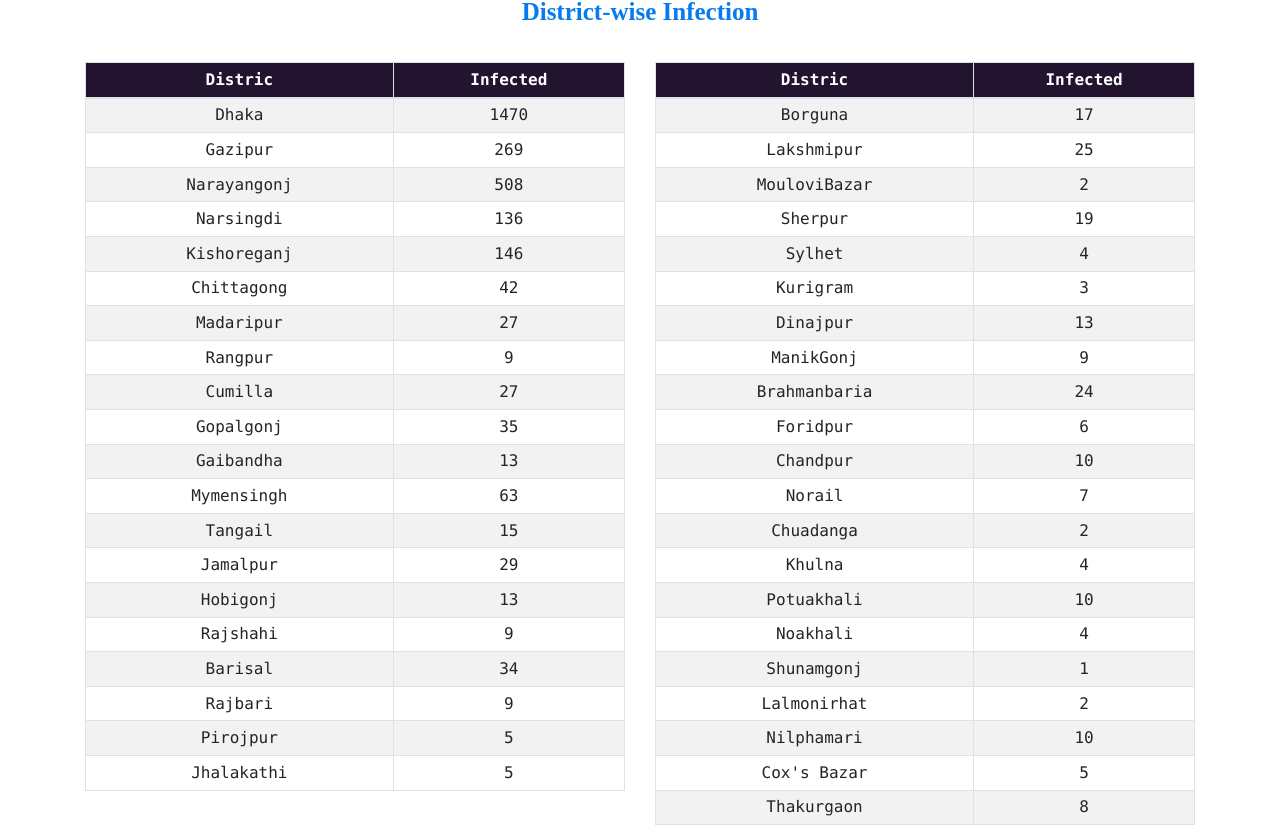
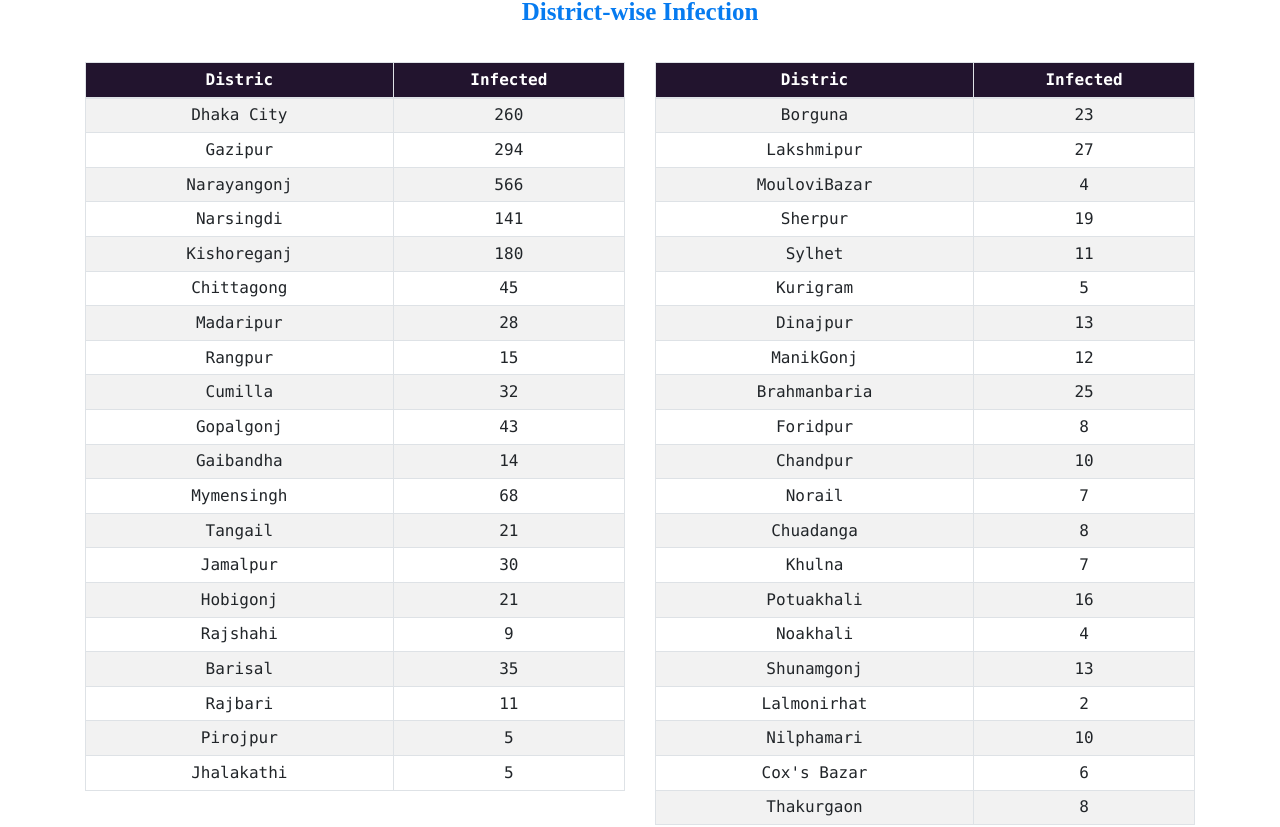
Before and after one commit to smdurjoy/covid, a React (Create React App) app: page /BdAllInfo in a window 1280 px wide. Shown: the part 1491-2318 px from the top of the page. Built offline with nearby package versions, Linux system fonts and the light colour scheme; a web font is replaced by a local one.

Commit message:
Update BdAllInfo.js

```diff
--- a/src/components/BdAllInfo/BdAllInfo.js
+++ b/src/components/BdAllInfo/BdAllInfo.js
@@ -253,64 +253,64 @@ export default class BdAllInfo extends Component {
 
                                 <tbody>
                                     <tr>
-                                        <td>Dhaka</td>
-                                        <td>1470</td>
+                                        <td>Dhaka City</td>
+                                        <td>260</td>
                                     </tr>
                                     <tr>
                                         <td>Gazipur</td>
-                                        <td>269</td>
+                                        <td>294</td>
                                     </tr>
                                     <tr>
                                         <td>Narayangonj</td>
-                                        <td>508</td>
+                                        <td>566</td>
                                     </tr>
                                     <tr>
                                         <td>Narsingdi</td>
-                                        <td>136</td>
+                                        <td>141</td>
                                     </tr>
                                     <tr>
                                         <td>Kishoreganj</td>
-                                        <td>146</td>
+                                        <td>180</td>
                                     </tr>
                                     <tr>
                                         <td>Chittagong</td>
-                                        <td>42</td>
+                                        <td>45</td>
                                     </tr>
                                     <tr>
                                         <td>Madaripur</td>
-                                        <td>27</td>
+                                        <td>28</td>
                                     </tr>
                                     <tr>
                                         <td>Rangpur</td>
-                                        <td>9</td>
+                                        <td>15</td>
                                     </tr>
                                     <tr>
                                         <td>Cumilla</td>
-                                        <td>27</td>
+                                        <td>32</td>
                                     </tr>
                                     <tr>
                                         <td>Gopalgonj</td>
-                                        <td>35</td>
+                                        <td>43</td>
                                     </tr>
                                     <tr>
                                         <td>Gaibandha</td>
-                                        <td>13</td>
+                                        <td>14</td>
                                     </tr>
                                     <tr>
                                         <td>Mymensingh</td>
-                                        <td>63</td>
+                                        <td>68</td>
                                     </tr>
                                     <tr>
                                         <td>Tangail</td>
-                                        <td>15</td>
+                                        <td>21</td>
                                     </tr>
                                     <tr>
                                         <td>Jamalpur</td>
-                                        <td>29</td>
+                                        <td>30</td>
                                     </tr>
                                     <tr>
                                         <td>Hobigonj</td>
-                                        <td>13</td>
+                                        <td>21</td>
                                     </tr>
                                     <tr>
                                         <td>Rajshahi</td>
@@ -318,11 +318,11 @@ export default class BdAllInfo extends Component {
                                     </tr>
                                     <tr>
                                         <td>Barisal</td>
-                                        <td>34</td>
+                                        <td>35</td>
                                     </tr>
                                     <tr>
                                         <td>Rajbari</td>
-                                        <td>9</td>
+                                        <td>11</td>
                                     </tr>
                                     <tr>
                                         <td>Pirojpur</td>
@@ -334,15 +334,15 @@ export default class BdAllInfo extends Component {
                                     </tr>
                                     <tr>
                                         <td>Borguna</td>
-                                        <td>17</td>
+                                        <td>23</td>
                                     </tr>
                                     <tr>
                                         <td>Lakshmipur</td>
-                                        <td>25</td>
+                                        <td>27</td>
                                     </tr>
                                     <tr>
                                         <td>MouloviBazar</td>
-                                        <td>2</td>
+                                        <td>4</td>
                                     </tr>
                                     <tr>
                                         <td>Sherpur</td>
@@ -350,11 +350,11 @@ export default class BdAllInfo extends Component {
                                     </tr>
                                     <tr>
                                         <td>Sylhet</td>
-                                        <td>4</td>
+                                        <td>11</td>
                                     </tr>
                                     <tr>
                                         <td>Kurigram</td>
-                                        <td>3</td>
+                                        <td>5</td>
                                     </tr>
                                     <tr>
                                         <td>Dinajpur</td>
@@ -362,15 +362,15 @@ export default class BdAllInfo extends Component {
                                     </tr>
                                     <tr>
                                         <td>ManikGonj</td>
-                                        <td>9</td>
+                                        <td>12</td>
                                     </tr>
                                     <tr>
                                         <td>Brahmanbaria</td>
-                                        <td>24</td>
+                                        <td>25</td>
                                     </tr>
                                     <tr>
                                         <td>Foridpur</td>
-                                        <td>6</td>
+                                        <td>8</td>
                                     </tr>
                                     <tr>
                                         <td>Chandpur</td>
@@ -382,15 +382,15 @@ export default class BdAllInfo extends Component {
                                     </tr>
                                     <tr>
                                         <td>Chuadanga</td>
-                                        <td>2</td>
+                                        <td>8</td>
                                     </tr>
                                     <tr>
                                         <td>Khulna</td>
-                                        <td>4</td>
+                                        <td>7</td>
                                     </tr>
                                     <tr>
                                         <td>Potuakhali</td>
-                                        <td>10</td>
+                                        <td>16</td>
                                     </tr>
                                     <tr>
                                         <td>Noakhali</td>
@@ -398,7 +398,7 @@ export default class BdAllInfo extends Component {
                                     </tr>
                                     <tr>
                                         <td>Shunamgonj</td>
-                                        <td>1</td>
+                                        <td>13</td>
                                     </tr>
                                     <tr>
                                         <td>Lalmonirhat</td>
@@ -410,7 +410,7 @@ export default class BdAllInfo extends Component {
                                     </tr>
                                     <tr>
                                         <td>Cox's Bazar</td>
-                                        <td>5</td>
+                                        <td>6</td>
                                     </tr>
                                     <tr>
                                         <td>Thakurgaon</td>
@@ -684,65 +684,65 @@ export default class BdAllInfo extends Component {
                                 </thead>
 
                                 <tbody>
-                                   <tr>
-                                        <td>Dhaka</td>
-                                        <td>1470</td>
+                                    <tr>
+                                        <td>Dhaka City</td>
+                                        <td>260</td>
                                     </tr>
                                     <tr>
                                         <td>Gazipur</td>
-                                        <td>269</td>
+                                        <td>294</td>
                                     </tr>
                                     <tr>
                                         <td>Narayangonj</td>
-                                        <td>508</td>
+                                        <td>566</td>
                                     </tr>
                                     <tr>
                                         <td>Narsingdi</td>
-                                        <td>136</td>
+                                        <td>141</td>
                                     </tr>
                                     <tr>
                                         <td>Kishoreganj</td>
-                                        <td>146</td>
+                                        <td>180</td>
                                     </tr>
                                     <tr>
                                         <td>Chittagong</td>
-                                        <td>42</td>
+                                        <td>45</td>
                                     </tr>
                                     <tr>
                                         <td>Madaripur</td>
-                                        <td>27</td>
+                                        <td>28</td>
                                     </tr>
                                     <tr>
                                         <td>Rangpur</td>
-                                        <td>9</td>
+                                        <td>15</td>
                                     </tr>
                                     <tr>
                                         <td>Cumilla</td>
-                                        <td>27</td>
+                                        <td>32</td>
                                     </tr>
                                     <tr>
                                         <td>Gopalgonj</td>
-                                        <td>35</td>
+                                        <td>43</td>
                                     </tr>
                                     <tr>
                                         <td>Gaibandha</td>
-                                        <td>13</td>
+                                        <td>14</td>
                                     </tr>
                                     <tr>
                                         <td>Mymensingh</td>
-                                        <td>63</td>
+                                        <td>68</td>
                                     </tr>
                                     <tr>
                                         <td>Tangail</td>
-                                        <td>15</td>
+                                        <td>21</td>
                                     </tr>
                                     <tr>
                                         <td>Jamalpur</td>
-                                        <td>29</td>
+                                        <td>30</td>
                                     </tr>
                                     <tr>
                                         <td>Hobigonj</td>
-                                        <td>13</td>
+                                        <td>21</td>
                                     </tr>
                                     <tr>
                                         <td>Rajshahi</td>
@@ -750,11 +750,11 @@ export default class BdAllInfo extends Component {
                                     </tr>
                                     <tr>
                                         <td>Barisal</td>
-                                        <td>34</td>
+                                        <td>35</td>
                                     </tr>
                                     <tr>
                                         <td>Rajbari</td>
-                                        <td>9</td>
+                                        <td>11</td>
                                     </tr>
                                     <tr>
                                         <td>Pirojpur</td>
@@ -778,17 +778,17 @@ export default class BdAllInfo extends Component {
                                 </thead>
 
                                 <tbody>
-                                    <tr>
+                                   <tr>
                                         <td>Borguna</td>
-                                        <td>17</td>
+                                        <td>23</td>
                                     </tr>
                                     <tr>
                                         <td>Lakshmipur</td>
-                                        <td>25</td>
+                                        <td>27</td>
                                     </tr>
                                     <tr>
                                         <td>MouloviBazar</td>
-                                        <td>2</td>
+                                        <td>4</td>
                                     </tr>
                                     <tr>
                                         <td>Sherpur</td>
@@ -796,11 +796,11 @@ export default class BdAllInfo extends Component {
                                     </tr>
                                     <tr>
                                         <td>Sylhet</td>
-                                        <td>4</td>
+                                        <td>11</td>
                                     </tr>
                                     <tr>
                                         <td>Kurigram</td>
-                                        <td>3</td>
+                                        <td>5</td>
                                     </tr>
                                     <tr>
                                         <td>Dinajpur</td>
@@ -808,15 +808,15 @@ export default class BdAllInfo extends Component {
                                     </tr>
                                     <tr>
                                         <td>ManikGonj</td>
-                                        <td>9</td>
+                                        <td>12</td>
                                     </tr>
                                     <tr>
                                         <td>Brahmanbaria</td>
-                                        <td>24</td>
+                                        <td>25</td>
                                     </tr>
                                     <tr>
                                         <td>Foridpur</td>
-                                        <td>6</td>
+                                        <td>8</td>
                                     </tr>
                                     <tr>
                                         <td>Chandpur</td>
@@ -828,15 +828,15 @@ export default class BdAllInfo extends Component {
                                     </tr>
                                     <tr>
                                         <td>Chuadanga</td>
-                                        <td>2</td>
+                                        <td>8</td>
                                     </tr>
                                     <tr>
                                         <td>Khulna</td>
-                                        <td>4</td>
+                                        <td>7</td>
                                     </tr>
                                     <tr>
                                         <td>Potuakhali</td>
-                                        <td>10</td>
+                                        <td>16</td>
                                     </tr>
                                     <tr>
                                         <td>Noakhali</td>
@@ -844,7 +844,7 @@ export default class BdAllInfo extends Component {
                                     </tr>
                                     <tr>
                                         <td>Shunamgonj</td>
-                                        <td>1</td>
+                                        <td>13</td>
                                     </tr>
                                     <tr>
                                         <td>Lalmonirhat</td>
@@ -856,7 +856,7 @@ export default class BdAllInfo extends Component {
                                     </tr>
                                     <tr>
                                         <td>Cox's Bazar</td>
-                                        <td>5</td>
+                                        <td>6</td>
                                     </tr>
                                     <tr>
                                         <td>Thakurgaon</td>
```
